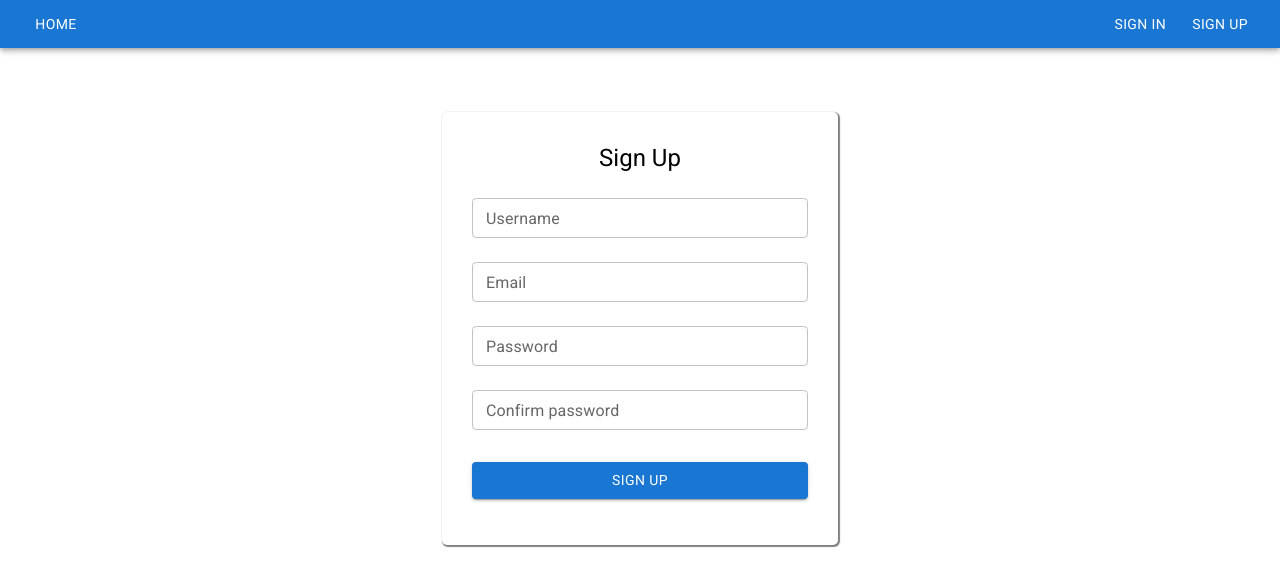
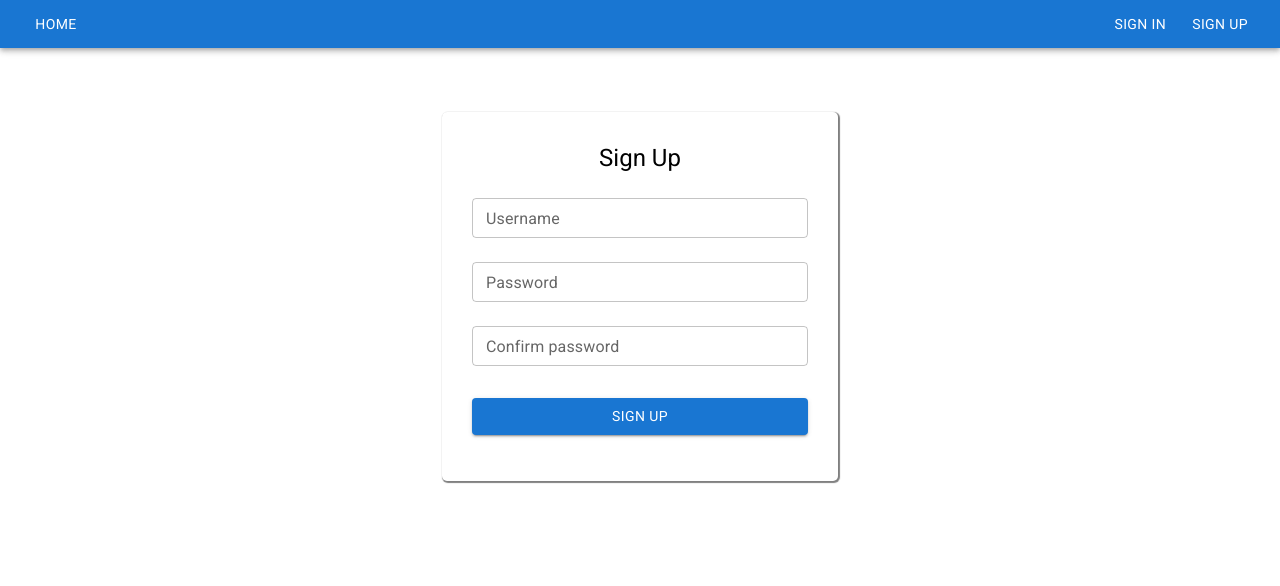
Before and after one commit to dklymovych/web-application, a Next.js app: page /signup in a window 1280 px wide. Shown: the top 586 px of the page. Built offline with nearby package versions, Linux system fonts and the light colour scheme.

Commit message:
remove email field

```diff
--- a/app/login/page.tsx
+++ b/app/login/page.tsx
@@ -26,9 +26,9 @@ export default function LoginPage() {
             size='small'
             margin="normal"
             fullWidth
-            id="email"
-            label="Email"
-            name="email"
+            id="username"
+            label="Username"
+            name="username"
           />
           <TextField
             size='small'
--- a/app/signup/page.tsx
+++ b/app/signup/page.tsx
@@ -34,14 +34,6 @@ export default function SignupPage() {
             size='small'
             margin="normal"
             fullWidth
-            id="email"
-            label="Email"
-            name="email"
-          />
-          <TextField
-            size='small'
-            margin="normal"
-            fullWidth
             name="password"
             label="Password"
             type="password"
```
